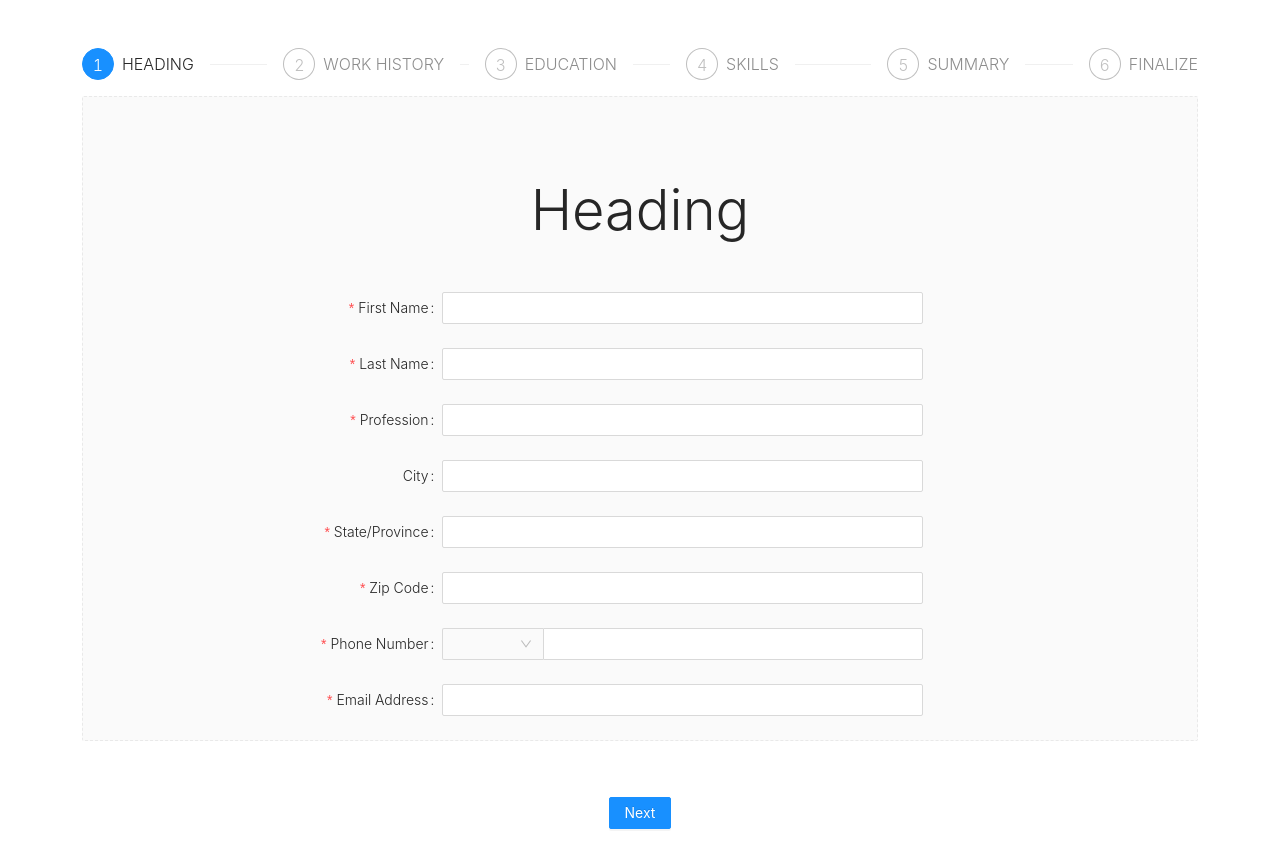
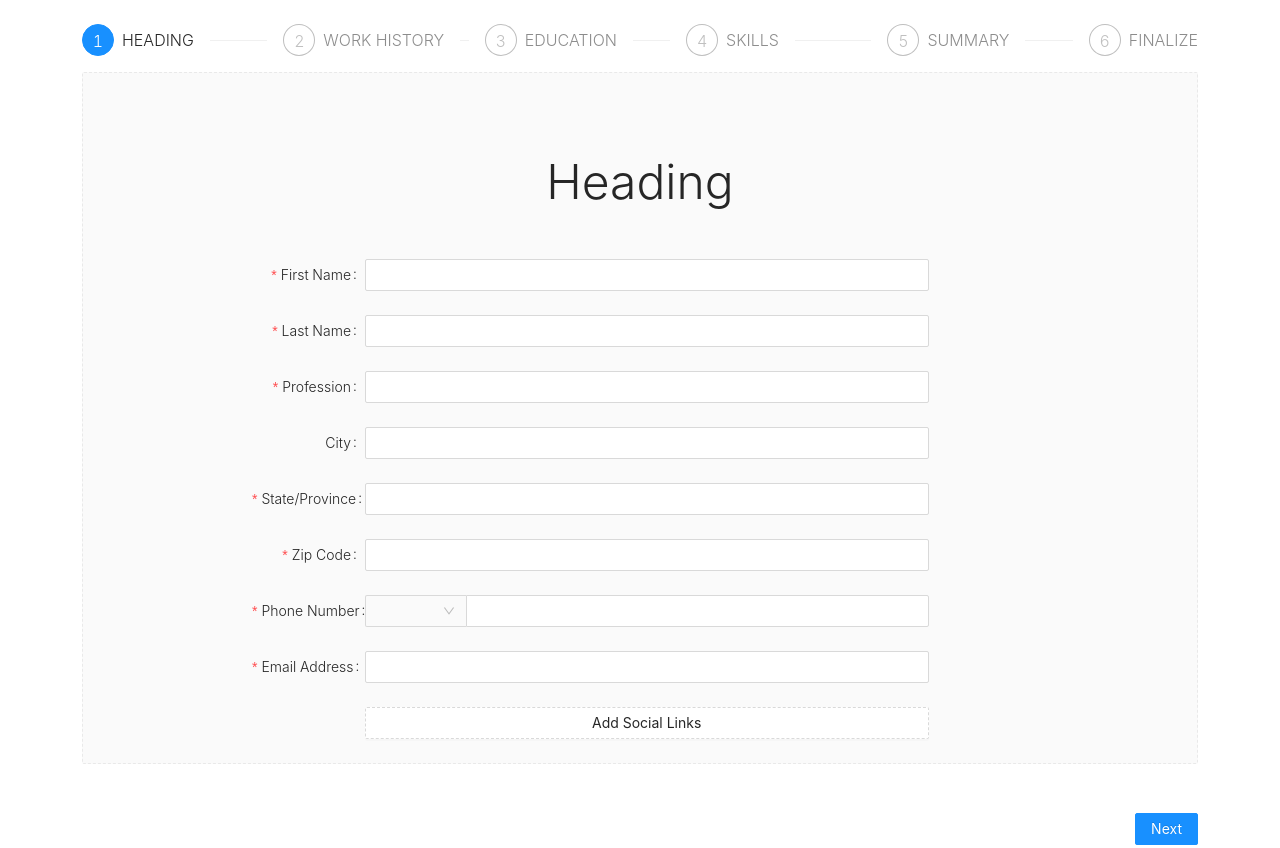
Before and after one commit to max-pok/ResumeGenerator, a React app: page / in a window 1280 px wide. Built offline with nearby package versions, Linux system fonts and the light colour scheme.

Commit message:
add social link input

```diff
--- a/package.json
+++ b/package.json
@@ -3,11 +3,14 @@
   "version": "0.1.0",
   "private": true,
   "dependencies": {
+    "@ant-design/icons": "^4.5.0",
     "@testing-library/jest-dom": "^5.11.9",
     "@testing-library/react": "^11.2.5",
     "@testing-library/user-event": "^12.8.3",
     "antd": "^4.13.1",
+    "bootstrap": "^4.6.0",
     "react": "^17.0.1",
+    "react-bootstrap": "^1.5.2",
     "react-dom": "^17.0.1",
     "react-scripts": "4.0.3",
     "web-vitals": "^1.1.0"
--- a/src/components/heading.js
+++ b/src/components/heading.js
@@ -1,40 +1,35 @@
 import React from "react"
 import "../styles/heading.css"
 import { Form, Input, Select, Button, Space } from "antd"
-import { MinusCircleOutlined, PlusOutlined } from "@ant-design/icons"
+import { MinusCircleOutlined, PlusCircleOutlined } from "@ant-design/icons"
 
 const { Option } = Select
 
 const formItemLayout = {
   labelCol: {
-    xs: {
-      span: 24,
-    },
-    sm: {
-      span: 8,
-    },
+    xs: { span: 24 },
+    sm: { span: 4 },
   },
   wrapperCol: {
-    xs: {
-      span: 24,
-    },
-    sm: {
-      span: 16,
-    },
+    xs: { span: 24 },
+    sm: { span: 20 },
+  },
+}
+const formItemLayoutWithOutLabel = {
+  wrapperCol: {
+    xs: { span: 24, offset: 0 },
+    sm: { span: 20, offset: 4 },
   },
 }
 
-const tailFormItemLayout = {
-  wrapperCol: {
-    xs: {
-      span: 24,
-      offset: 0,
-    },
-    sm: {
-      span: 16,
-      offset: 8,
-    },
-  },
+const areas = [
+  { label: "Beijing", value: "Beijing" },
+  { label: "Shanghai", value: "Shanghai" },
+]
+
+const sights = {
+  Beijing: ["Tiananmen", "Great Wall"],
+  Shanghai: ["Oriental Pearl", "The Bund"],
 }
 
 const Heading = () => {
@@ -56,25 +51,13 @@ const Heading = () => {
     </Form.Item>
   )
 
-  const socialLinkSelector = (
-    <Form.Item name='prefix' noStyle>
-      <Select
-        style={{
-          width: 100,
-        }}
-      >
-        <Option value='twitter'>Twitter</Option>
-        <Option value='linkedin'>LinkedIn</Option>
-      </Select>
-    </Form.Item>
-  )
-
   return (
     <div className='container mt-5 display-4 text-center input-form'>
       <Form {...formItemLayout} form={form} name='register' onFinish={onFinish}>
         <Form.Item
           name='firstName'
           label='First Name'
+          validateTrigger={["onChange", "onBlur"]}
           rules={[
             {
               required: true,
@@ -88,6 +71,7 @@ const Heading = () => {
         <Form.Item
           name='lastName'
           label='Last Name'
+          validateTrigger={["onChange", "onBlur"]}
           rules={[
             {
               required: true,
@@ -101,6 +85,7 @@ const Heading = () => {
         <Form.Item
           name='profession'
           label='Profession'
+          validateTrigger={["onChange", "onBlur"]}
           rules={[
             {
               required: true,
@@ -118,6 +103,7 @@ const Heading = () => {
         <Form.Item
           name='state-province'
           label='State/Province'
+          validateTrigger={["onChange", "onBlur"]}
           rules={[
             {
               required: true,
@@ -130,6 +116,7 @@ const Heading = () => {
         <Form.Item
           name='zip-code'
           label='Zip Code'
+          validateTrigger={["onChange", "onBlur"]}
           rules={[
             {
               required: true,
@@ -143,6 +130,7 @@ const Heading = () => {
         <Form.Item
           name='phone'
           label='Phone Number'
+          validateTrigger={["onChange", "onBlur"]}
           rules={[
             {
               required: true,
@@ -160,6 +148,7 @@ const Heading = () => {
         <Form.Item
           name='email'
           label='Email Address'
+          validateTrigger={["onChange", "onBlur"]}
           rules={[
             {
               required: true,
@@ -169,6 +158,39 @@ const Heading = () => {
         >
           <Input />
         </Form.Item>
+
+        <Form.List name='social-links' align='baseline'>
+          {(fields, { add, remove }, { errors }) => (
+            <>
+              {fields.map((field, index) => (
+                <Form.Item {...(index === 0 ? formItemLayout : formItemLayoutWithOutLabel)} label={index === 0 ? "Social Links" : ""} required={true} key={field.key}>
+                  <Form.Item
+                    {...field}
+                    validateTrigger={["onChange", "onBlur"]}
+                    rules={[
+                      {
+                        required: true,
+                        whitespace: true,
+                        message: "Please input a social link or delete this field.",
+                      },
+                    ]}
+                    noStyle
+                  >
+                    <Input />
+                  </Form.Item>
+                  <MinusCircleOutlined className='dynamic-delete-button' onClick={() => remove(field.name)} />
+                </Form.Item>
+              ))}
+              <Form.Item {...formItemLayoutWithOutLabel}>
+                <Button type='dashed' onClick={() => add()} block>
+                  Add Social Links
+                </Button>
+
+                <Form.ErrorList errors={errors} />
+              </Form.Item>
+            </>
+          )}
+        </Form.List>
       </Form>
     </div>
   )
--- a/src/components/main.js
+++ b/src/components/main.js
@@ -43,7 +43,7 @@ const Main = () => {
   }
 
   return (
-    <div className='container mt-5 display-4 text-center'>
+    <div className='container mt-4 display-5 text-center'>
       <Steps current={current}>
         {steps.map((item) => (
           <Step key={item.title} title={item.title} />
@@ -51,9 +51,14 @@ const Main = () => {
       </Steps>
       <div className='steps-content'>
         {steps[current].content}
-        <Heading />
+        {current === 0 && <Heading />}
       </div>
-      <div className='steps-action'>
+      <div className='steps-action text-end'>
+        {current > 0 && (
+          <Button style={{ margin: "0 8px" }} onClick={() => prev()}>
+            Previous
+          </Button>
+        )}
         {current < steps.length - 1 && (
           <Button type='primary' onClick={() => next()}>
             Next
@@ -64,11 +69,6 @@ const Main = () => {
             Done
           </Button>
         )}
-        {current > 0 && (
-          <Button style={{ margin: "0 8px" }} onClick={() => prev()}>
-            Previous
-          </Button>
-        )}
       </div>
     </div>
   )
--- a/src/styles/heading.css
+++ b/src/styles/heading.css
@@ -1,4 +1,4 @@
 .input-form {
-  width: 900px;
-  padding-right: 15%;
+  width: 800px;
+  padding-right: 10%;
 }
```
Also changed, not shown: 1 other file.
